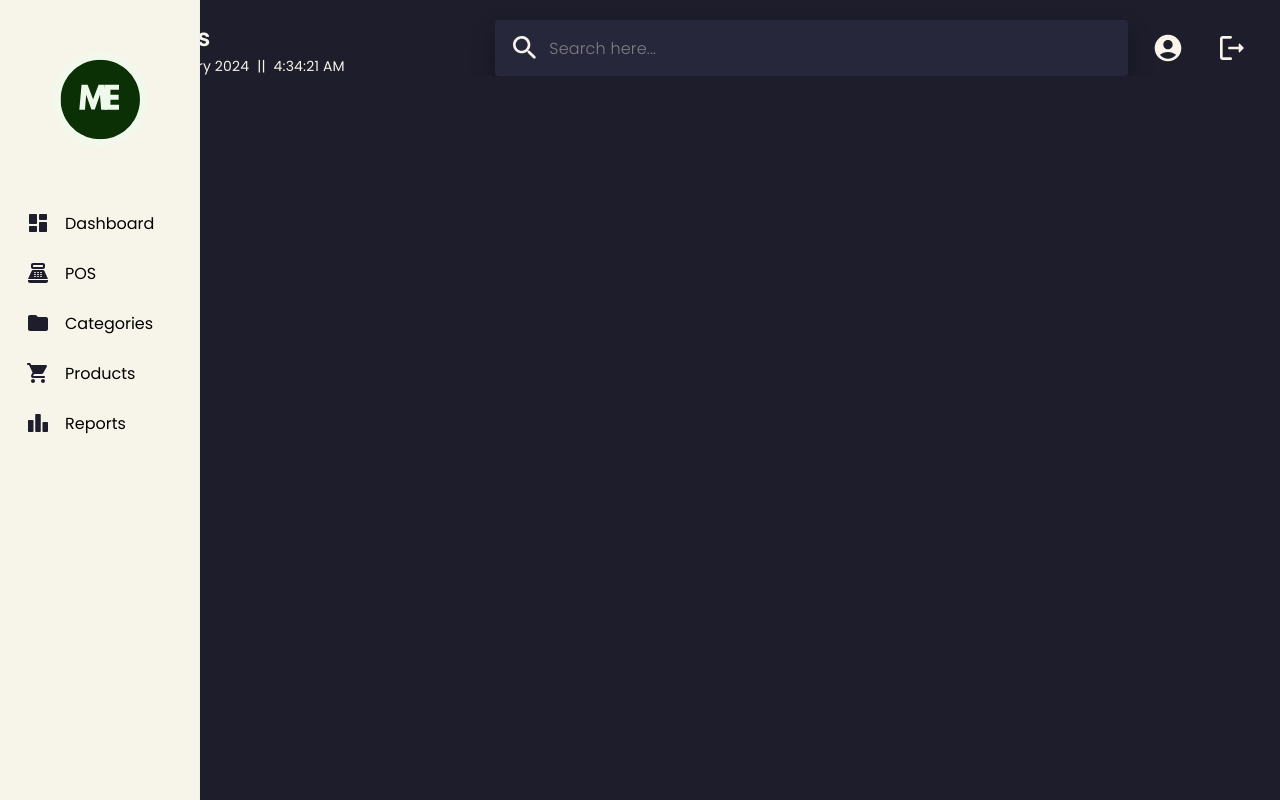
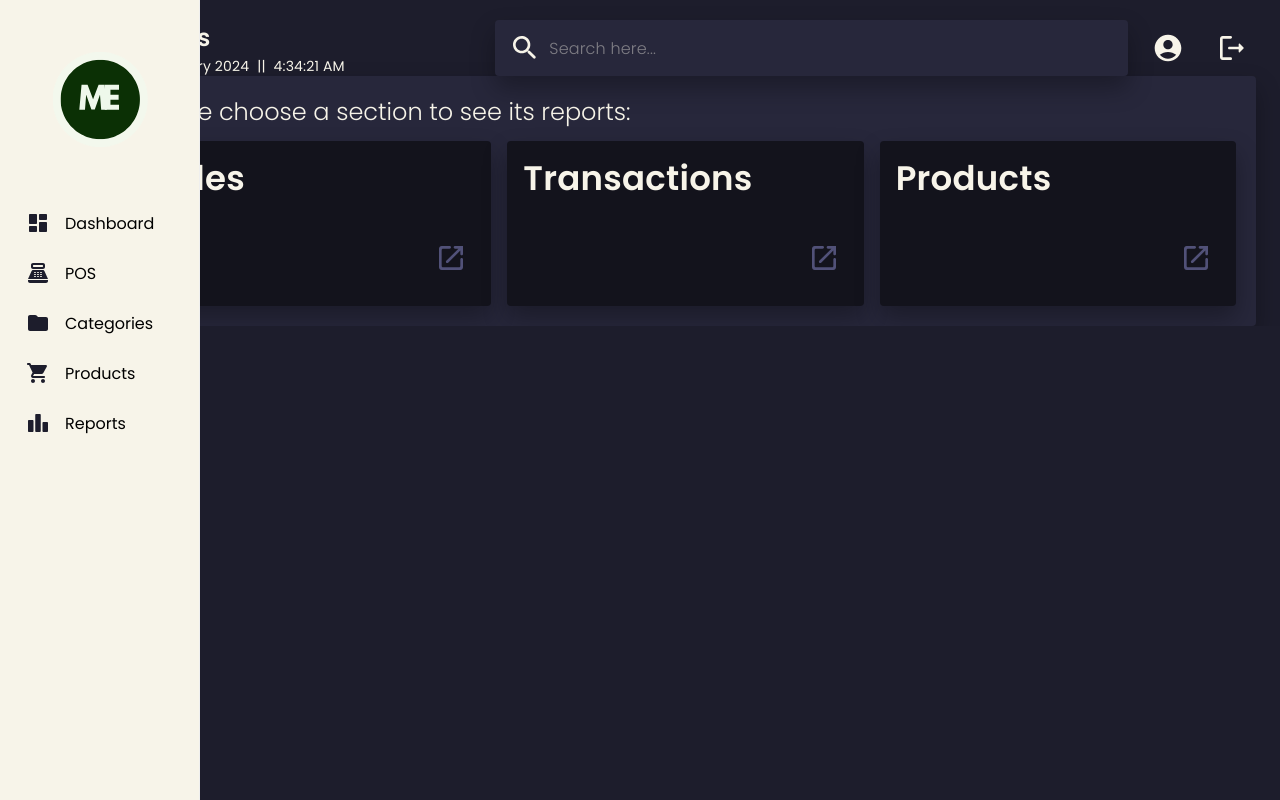
Before and after one commit to m4rceee/pos-system, a React (Vite) app: page /reports-home in a window 1280 px wide. Built offline with nearby package versions, Linux system fonts and the light colour scheme.

Commit message:
completed reports homepage

```diff
--- a/src/pos.jsx
+++ b/src/pos.jsx
@@ -194,7 +194,7 @@ const handleClose = (confirmed) => {
 
                     <Grid container spacing={1.5} style={{display: 'flex', flexDirection: 'row', justifyContent: 'center', alignItems: 'center' }}>
                         <Grid item xs={8} sx={{ alignItems: 'center' }}>
-                            <Card className='mt-8' style={{backgroundColor: '#27273b', boxShadow: '0 12px 24px rgba(0, 0, 0, 0.3)', height: '82vh', borderRadius: '20px', display: 'flex', flexDirection: 'row'}}>
+                            <Card className='mt-8' style={{backgroundColor: '#27273b', boxShadow: '0 12px 24px rgba(0, 0, 0, 0.3)', height: '82vh', borderRadius: '5px', display: 'flex', flexDirection: 'row'}}>
                                     <Box sx={{ overflowX: 'auto', width: '100%', typography: 'body1' }}>
                                         <TabContext value={value}>
                                             <Box sx={{ borderBottom: 1, borderColor: 'divider', overflowX: 'auto', position: 'sticky', top: 0, zIndex: 500, backgroundColor: '#13131c', boxShadow: '0 8px 16px rgba(169, 169, 169, 0.6)' }}>
--- a/src/reports-home.jsx
+++ b/src/reports-home.jsx
@@ -1,5 +1,6 @@
 import * as React from 'react';
 import { useState, useEffect } from 'react';
+import { useNavigate } from 'react-router-dom';
 import "./styles.css";
 import 'typeface-poppins';
 import SideBar from './common/sidebar';
@@ -10,7 +11,16 @@ import {
     Grid,
     Container,
     Typography,
+    Card,
+    CardContent,
+    CardActions,
+    CardActionArea,
+    IconButton
 } from '@mui/material';
+
+import {
+    LaunchRounded,
+} from '@mui/icons-material';
 
 const colors = {
     primary: '#1D1D2C',
@@ -29,6 +39,8 @@ const colors = {
   };
 
 export default function ReportHome() {
+
+    const navigate = useNavigate();
 
     const [currentDateTime, setCurrentDateTime] = useState(new Date());
 
@@ -51,6 +63,10 @@ export default function ReportHome() {
     const options = { hour: 'numeric', minute: 'numeric', second: 'numeric' };
         return date.toLocaleTimeString(undefined, options);
     };
+
+    const handleProductsPage = () => {
+        navigate('/products');
+    }
 
     return(
         <>
@@ -80,6 +96,82 @@ export default function ReportHome() {
                             <Header />
                         </Grid>
                     </Grid>
+                    <Card className='mt-8' style={{backgroundColor: '#27273b', boxShadow: '0 12px 24px rgba(0, 0, 0, 0.3)'}}>
+                            <CardContent style={{ padding: '20px'}}>
+                                <Typography variant="h5" gutterBottom style={{ fontFamily: 'Poppins, sans-serif', fontWeight: '300', color: colors.secondary }}>
+                                    Please choose a section to see its reports:
+                                </Typography>
+                                <Grid container spacing={2} style={{ paddingTop: '5px', display: 'flex', flexDirection: 'row', justifyContent: 'center', alignItems: 'center' }}>
+                                    <Grid item xs={4} >
+                                        <Card style={{ background: '#13131c', boxShadow: '0 12px 24px rgba(0, 0, 0, 0.3)' }}>
+                                            <CardContent style={{ display: 'flex', flexDirection: 'column', justifyContent: 'center', alignItems: 'center' }}>
+                                                <div style={{width: '100%'}}>
+                                                    <Typography variant="h4" sx={{fontFamily: 'Poppins, sans-serif', fontWeight: '600', color: colors.secondary}}>
+                                                        Sales
+                                                    </Typography>
+                                                </div>
+                                                <div style={{marginTop: '35px', width: '100%', display: 'flex', justifyContent: 'flex-end'}}>
+                                                    <div>
+                                                        <IconButton
+                                                            sx={{
+                                                                background: 'transparent',
+                                                            }}
+                                                        >
+                                                            <LaunchRounded sx={{ fontSize: '2rem', color: '#515178' }} />
+                                                        </IconButton>
+                                                    </div>
+                                                </div>
+                                            </CardContent>
+                                        </Card>
+                                    </Grid>
+                                    <Grid item xs={4}>
+                                        <Card style={{ background: '#13131c', boxShadow: '0 12px 24px rgba(0, 0, 0, 0.3)' }}>
+                                            <CardContent style={{ display: 'flex', flexDirection: 'column', justifyContent: 'center', alignItems: 'center' }}>
+                                                <div style={{width: '100%'}}>
+                                                    <Typography variant="h4" sx={{fontFamily: 'Poppins, sans-serif', fontWeight: '600', color: colors.secondary}}>
+                                                        Transactions
+                                                    </Typography>
+                                                </div>
+                                                <div style={{marginTop: '35px', width: '100%', display: 'flex', justifyContent: 'flex-end'}}>
+                                                    <div>
+                                                        <IconButton
+                                                            sx={{
+                                                                background: 'transparent',
+                                                            }}
+                                                        >
+                                                            <LaunchRounded sx={{ fontSize: '2rem', color: '#515178' }} />
+                                                        </IconButton>
+                                                    </div>
+                                                </div>
+                                            </CardContent>
+                                        </Card>
+                                    </Grid>
+                                    <Grid item xs={4}>
+                                        <Card style={{ background: '#13131c', boxShadow: '0 12px 24px rgba(0, 0, 0, 0.3)' }}>
+                                            <CardContent style={{ display: 'flex', flexDirection: 'column', justifyContent: 'center', alignItems: 'center' }}>
+                                                <div style={{width: '100%'}}>
+                                                    <Typography variant="h4" sx={{fontFamily: 'Poppins, sans-serif', fontWeight: '600', color: colors.secondary}}>
+                                                        Products
+                                                    </Typography>
+                                                </div>
+                                                <div style={{marginTop: '35px', width: '100%', display: 'flex', justifyContent: 'flex-end'}}>
+                                                    <div>
+                                                        <IconButton
+                                                            onClick={handleProductsPage}
+                                                            sx={{
+                                                                background: 'transparent',
+                                                            }}
+                                                        >
+                                                            <LaunchRounded sx={{ fontSize: '2rem', color: '#515178' }} />
+                                                        </IconButton>
+                                                    </div>
+                                                </div>
+                                            </CardContent>
+                                        </Card>
+                                    </Grid>
+                                </Grid>
+                            </CardContent>
+                    </Card>
                 </Container>
             </div>
         </>
```
Also changed, not shown: src/dashboard.jsx (+6 -6 lines).
